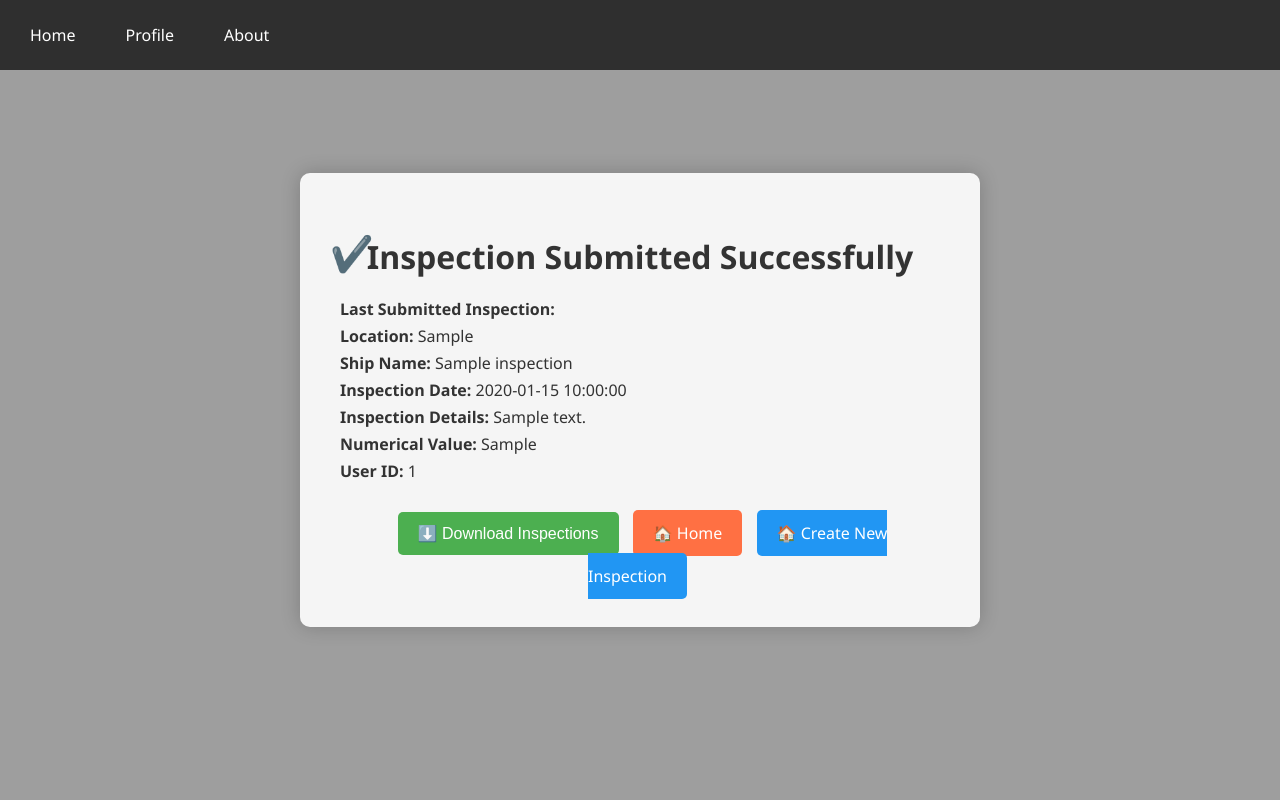
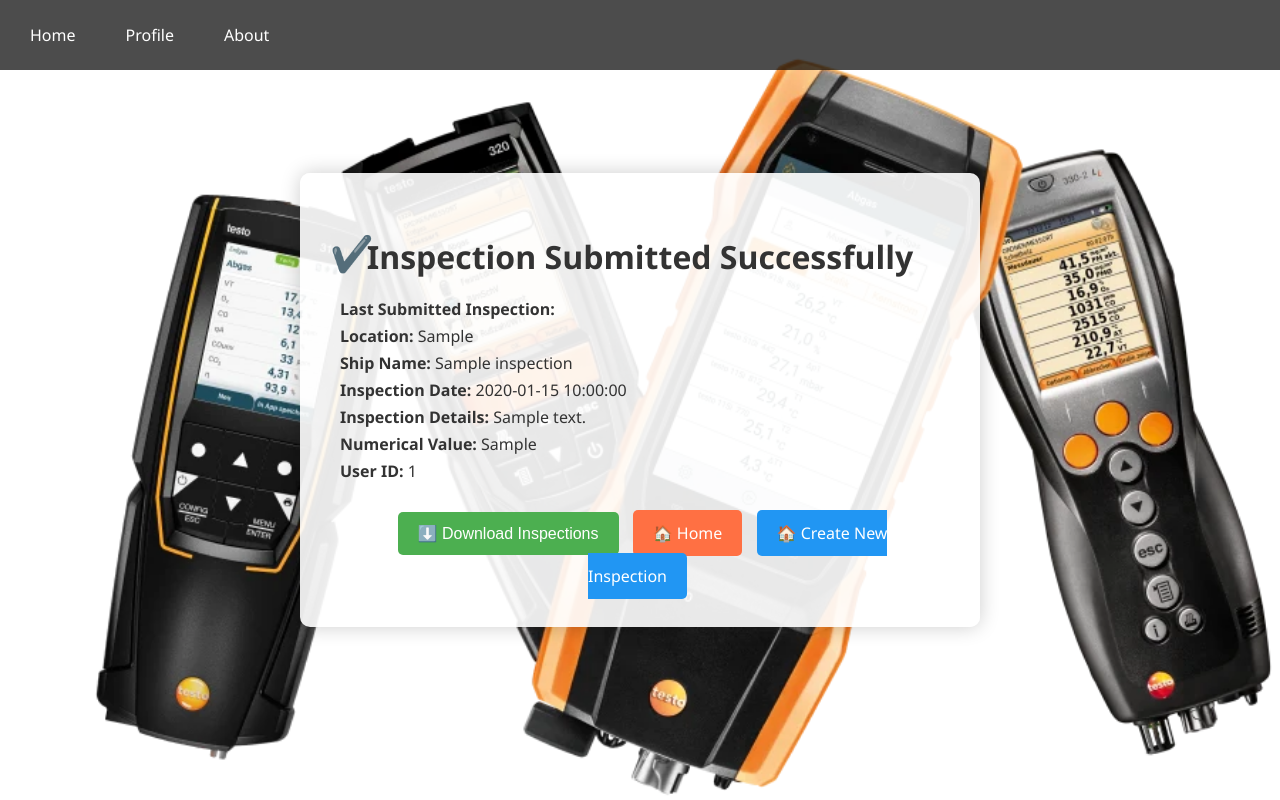
Before and after one commit to roshanzadeh1994/Testo-App, a FastAPI app: template templates/show_all_inspections.html in a window 1280 px wide. Run offline with FastAPI, Linux system fonts and the light colour scheme; the template is opened without the code that fills it: most values are stand-ins (such as "Sample title", 1, 10 or a date in 2020).

Commit message:
Fotos updated

```diff
--- a/templates/show_all_inspections.html
+++ b/templates/show_all_inspections.html
@@ -9,7 +9,7 @@
             font-family: 'Segoe UI', Tahoma, Geneva, Verdana, sans-serif;
             margin: 0;
             padding: 0;
-            background-image: url('http://127.0.0.1:8000/static/444.png');
+            background-image: url('http://127.0.0.1:8000/static/8888.png');
            /* background-image: url('https://www.ndr.de/fernsehen/screenshot1246032_v-fullhd.jpg');*/
             background-size: cover;
             display: flex;
```
Also changed, not shown: MasterArbeit_1.db.
